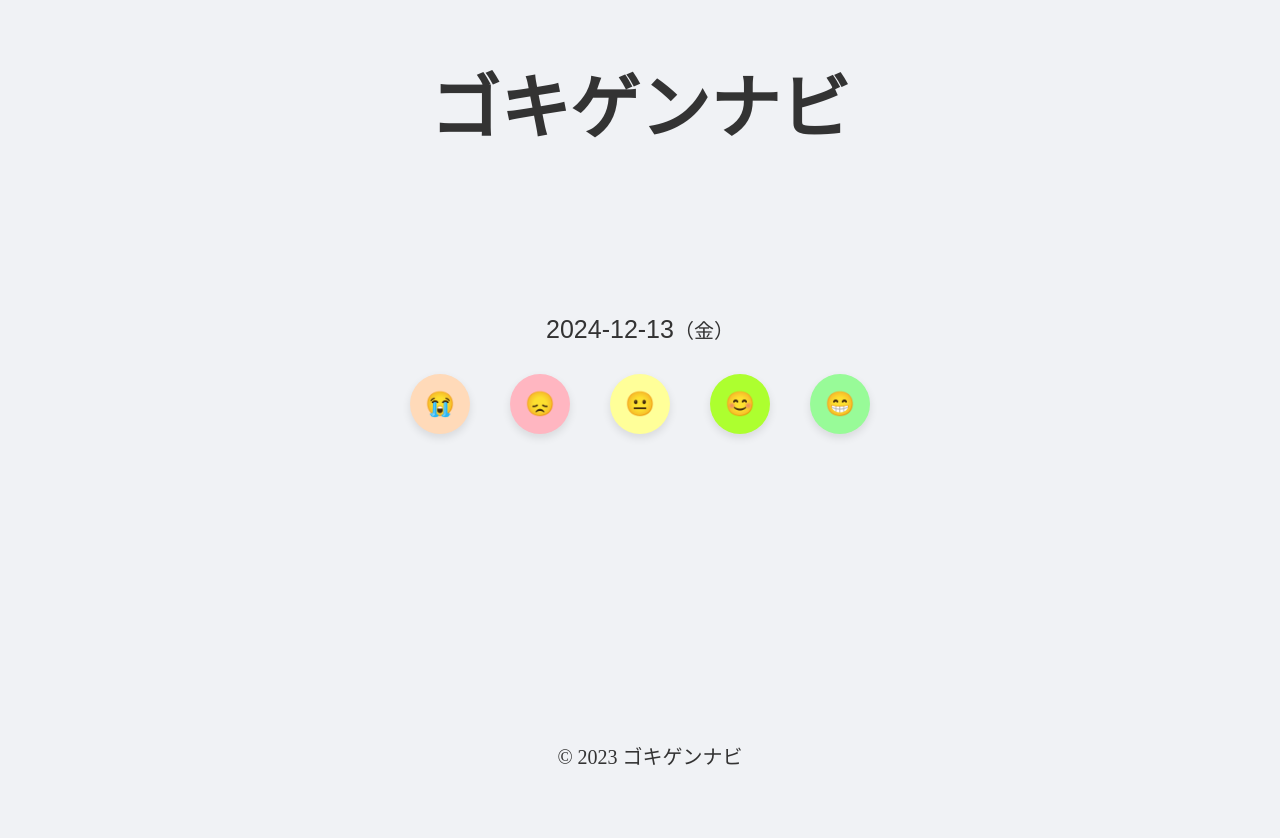
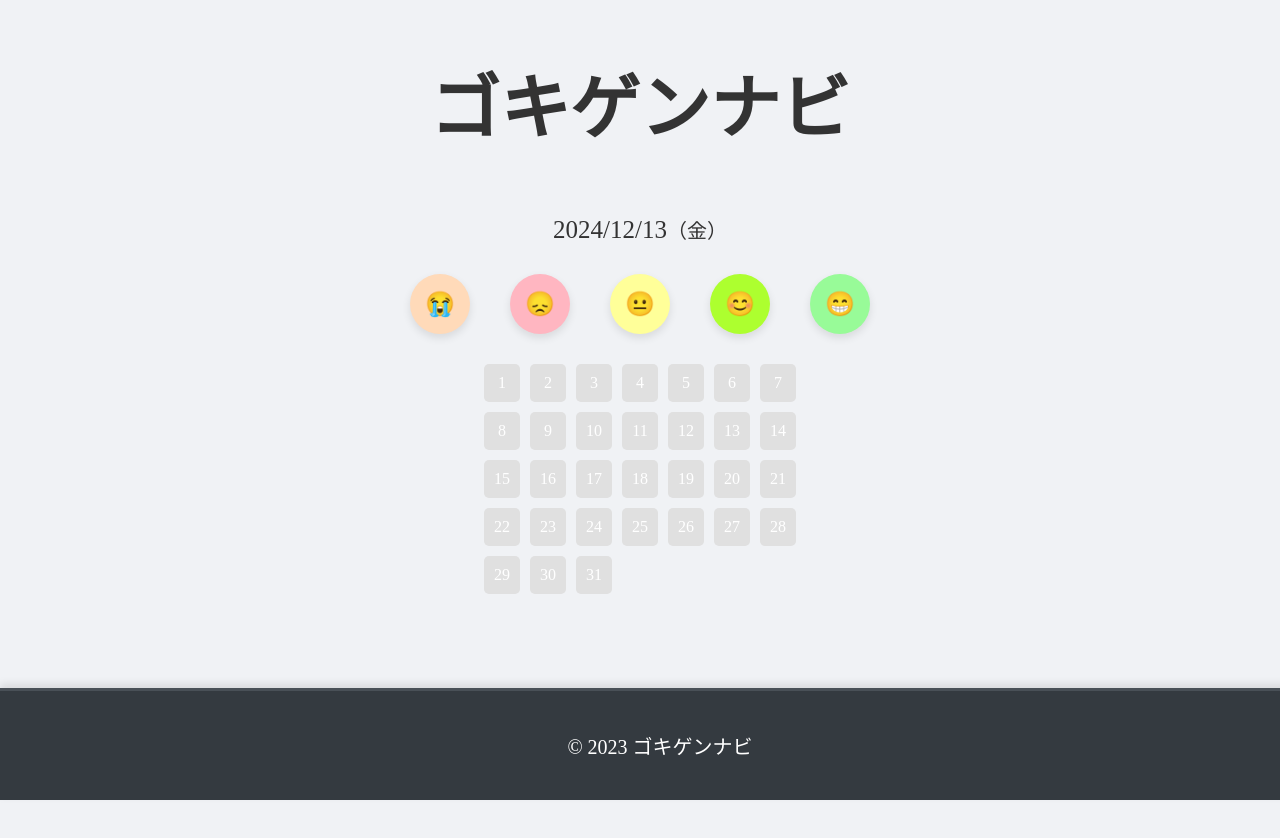
Before and after one commit to comsize-kawashima/gokigenchecker-app, a Next.js app in the folder gokigencheacker-app/: page / in a window 1280 px wide. Shown: the top 838 px of the page. Built offline with nearby package versions, Linux system fonts and the light colour scheme; a web font is replaced by a local one.

Commit message:
[add]カレンダー追加

```diff
--- /dev/null
+++ b/gokigencheacker-app/components/MoodTracker/Calendar.tsx
@@ -0,0 +1,53 @@
+import React from "react";
+
+import { CalendarContainer, CalendarDay } from "./styles";
+
+interface Mood {
+  id: number;
+  icon: string;
+  color: string;
+}
+
+interface MoodData {
+  date: string;
+  mood: Mood;
+}
+
+interface CalendarProps {
+  moodData: MoodData[];
+}
+
+const Calendar: React.FC<CalendarProps> = ({ moodData }) => {
+  const daysInMonth = new Date(
+    new Date().getFullYear(),
+    new Date().getMonth() + 1,
+    0
+  ).getDate();
+  const daysArray = Array.from({ length: daysInMonth }, (_, i) => i + 1);
+
+  return (
+    <CalendarContainer>
+      {daysArray.map((day) => {
+        const date = new Date(
+          new Date().getFullYear(),
+          new Date().getMonth(),
+          day
+        )
+          .toISOString()
+          .slice(0, 10);
+        const moodForDay = moodData.find((data) => data.date === date);
+        return (
+          <CalendarDay
+            key={day}
+            color={moodForDay ? moodForDay.mood.color : "#e0e0e0"}
+          >
+            {day}
+            {moodForDay && <div>{moodForDay.mood.icon}</div>}
+          </CalendarDay>
+        );
+      })}
+    </CalendarContainer>
+  );
+};
+
+export default Calendar;
--- a/gokigencheacker-app/components/MoodTracker/DateDisplay.tsx
+++ b/gokigencheacker-app/components/MoodTracker/DateDisplay.tsx
@@ -6,7 +6,10 @@ const DateDisplay = () => {
   const [selectedDate] = useState(new Date());
   const dayNames = ["日", "月", "火", "水", "木", "金", "土"];
 
-  const formattedDate = selectedDate.toISOString().slice(0, 10);
+  const year = selectedDate.getFullYear();
+  const month = String(selectedDate.getMonth() + 1).padStart(2, "0");
+  const day = String(selectedDate.getDate()).padStart(2, "0");
+  const formattedDate = `${year}/${month}/${day}`;
   const dayName = dayNames[selectedDate.getDay()];
 
   return (
--- a/gokigencheacker-app/components/MoodTracker/MoodTracker.tsx
+++ b/gokigencheacker-app/components/MoodTracker/MoodTracker.tsx
@@ -1,6 +1,7 @@
-// import React, { useState } from "react";
+import React, { useState } from "react";
 
-import DateDisplay from "./DateDisplay"; // インポートパスを修正
+import Calendar from "./Calendar";
+import DateDisplay from "./DateDisplay";
 import MoodButtonContainer from "./MoodButtonContainer";
 import { AppContainer } from "./styles";
 
@@ -10,11 +11,13 @@ interface Mood {
   color: string;
 }
 
+interface MoodData {
+  date: string;
+  mood: Mood;
+}
+
 const MoodTracker: React.FC = () => {
-  // const [selectedDate] = useState(new Date());
-
-  // ISO形式で日付をフォーマットし、年月日部分だけを切り出して表示
-  // const formattedDate = selectedDate.toISOString().slice(0, 10); // YYYY-MM-DD形式
+  const [moodData, setMoodData] = useState<MoodData[]>([]);
 
   const moods: Mood[] = [
     { id: 1, icon: "😭", color: "#FFDAB9" },
@@ -25,6 +28,10 @@ const MoodTracker: React.FC = () => {
   ];
 
   const handleMoodSelect = (mood: Mood) => {
+    const selectedDate = new Date().toISOString().slice(0, 10); // YYYY-MM-DD形式
+    const newMoodData = { date: selectedDate, mood };
+    setMoodData([...moodData, newMoodData]);
+
     // クリックされたボタンの情報をコンソールに表示
     console.log("Selected mood:", mood);
 
@@ -36,6 +43,7 @@ const MoodTracker: React.FC = () => {
     <AppContainer>
       <DateDisplay />
       <MoodButtonContainer moods={moods} onMoodSelect={handleMoodSelect} />
+      <Calendar moodData={moodData} />
     </AppContainer>
   );
 };
--- a/gokigencheacker-app/components/MoodTracker/styles.ts
+++ b/gokigencheacker-app/components/MoodTracker/styles.ts
@@ -5,6 +5,26 @@ interface MoodButtonProps {
     color: string;
   };
 }
+export const HeaderContainer = styled.header`
+  background-color: #f0f2f5; /* 背景色を設定 */
+  padding: 20px; /* 内側に20pxのパディングを追加 */
+  text-align: center; /* テキストを中央揃え */
+`;
+
+export const HeaderTitle = styled.h1`
+  font-family: "Nico Moji", sans-serif; /* フォントファミリーをNico Mojiに設定 */
+  font-size: 36px; /* フォントサイズを36pxに設定 */
+  color: #333; /* テキストの色を#333に設定 */
+  margin: 0; /* マージンをリセット */
+`;
+
+export const HeaderSubtitle = styled.p`
+  font-family: "Arial", sans-serif; /* フォントファミリーをArialに設定 */
+  font-size: 18px; /* フォントサイズを18pxに設定 */
+  color: #666; /* テキストの色を#666に設定 */
+  margin: 0; /* マージンをリセット */
+  margin-bottom: 10px; /* 下部に10pxのマージンを追加 */
+`;
 
 export const AppContainer = styled.div`
   display: flex; /* フレックスボックスレイアウトを使用 */
@@ -13,7 +33,7 @@ export const AppContainer = styled.div`
   justify-content: flex-start; /* 子要素を垂直方向に上部に揃え */
   min-height: 100vh; /* コンテナの最小高さを100%のビュー高さに設定 */
   background-color: #f0f2f5; /* 背景色を設定 */
-  font-family: "Nico Moji", sans-serif; /* フォントファミリーを設定 */
+  // font-family: "Nico Moji", sans-serif; /* フォントファミリーを設定 */
   padding-top: 40px; /* 上部に40pxのパディングを追加 */
 `;
 
@@ -22,7 +42,8 @@ export const MoodButtonContainer = styled.div`
   flex-direction: row; /* 子要素を横に並べる */
   justify-content: center; /* 子要素を水平方向に中央揃え */
   align-items: center; /* 子要素を垂直方向に中央揃え */
-  margin-top: 20px; /* 上部に20pxのマージンを追加 */
+  margin-top: -60px; /* 上部に20pxのマージンを追加 */
+  margin-bottom: -10px; /* 下部に20pxのマージンを追加 */
 `;
 
 export const MoodButton = styled.button<MoodButtonProps>`
@@ -52,24 +73,45 @@ export const MoodButton = styled.button<MoodButtonProps>`
 `;
 
 export const DateDisplay = styled.div`
-  margin: 20px; /* 周囲に20pxのマージンを追加 */
+  margin: 10px; /* 周囲に20pxのマージンを追加 */
   padding: 10px; /* 内側に10pxのパディングを追加 */
   font-size: 25px; /* フォントサイズを25pxに設定 */
   color: #333; /* テキストの色を#333に設定 */
   text-align: center; /* テキストを中央揃え */
   position: relative; /* 必要に応じてpositionプロパティを使用 */
-  top: 40px; /* 必要に応じてtopプロパティを使用して縦の位置を調整 */
+  top: -50px; /* 必要に応じてtopプロパティを使用して縦の位置を調整 */
+  // font-family: "Nico Moji";
 `;
 
 export const DayName = styled.span`
+  font-family: "Nico Moji";
   font-size: 20px; /* フォントサイズを20pxに設定 */
   color: #333; /* テキストの色を#666に設定 */
-  font-family: "Nico Moji";
 `;
 
-// export const Header = styled.h1`
-//   font-family: "Nico Moji", sans-serif; /* フォントファミリーをNico Mojiに設定 */
-//   font-size: 100px; /* フォントサイズを100pxに設定 */
-//   color: #333; /* テキストの色を#333に設定 */
-//   text-align: center; /* テキストを中央揃え */
-// `;
+export const LayoutContainer = styled.div`
+  display: flex;
+  flex-direction: column;
+  min-height: 100vh;
+`;
+
+export const MainContent = styled.main`
+  flex: 1;
+  padding: 20px;
+  background-color: #f0f2f5;
+`;
+
+export const CalendarContainer = styled.div`
+  display: grid;
+  grid-template-columns: repeat(7, 1fr);
+  gap: 10px;
+  margin-top: 20px;
+`;
+
+export const CalendarDay = styled.div<{ color: string }>`
+  background-color: ${({ color }) => color};
+  padding: 10px;
+  border-radius: 5px;
+  text-align: center;
+  color: white;
+`;
--- a/gokigencheacker-app/styles/globals.css
+++ b/gokigencheacker-app/styles/globals.css
@@ -3,7 +3,6 @@ body {
   margin: 0;
   padding: 0;
   box-sizing: border-box;
-  font-family: "Nico Moji";
 }
 
 header {
@@ -12,15 +11,19 @@ header {
   text-align: center;
   font-size: 35px;
   color: #333;
+  font-family: "Nico Moji";
 }
 
 footer {
-  background-color: #f0f2f5;
-  padding: 10px;
+  background-color: #343a40; /* 背景色を変更 */
+  padding: 20px; /* パディングを増やす */
   text-align: center;
   position: fixed;
   width: 100%;
   bottom: 0;
   font-size: 20px;
-  color: #333;
+  color: #fff; /* テキストの色を白に変更 */
+  font-family: "Nico Moji";
+  box-shadow: 0 -4px 8px rgba(0, 0, 0, 0.1); /* 影を追加 */
+  border-top: 3px solid #495057; /* 上部にボーダーを追加 */
 }
```
